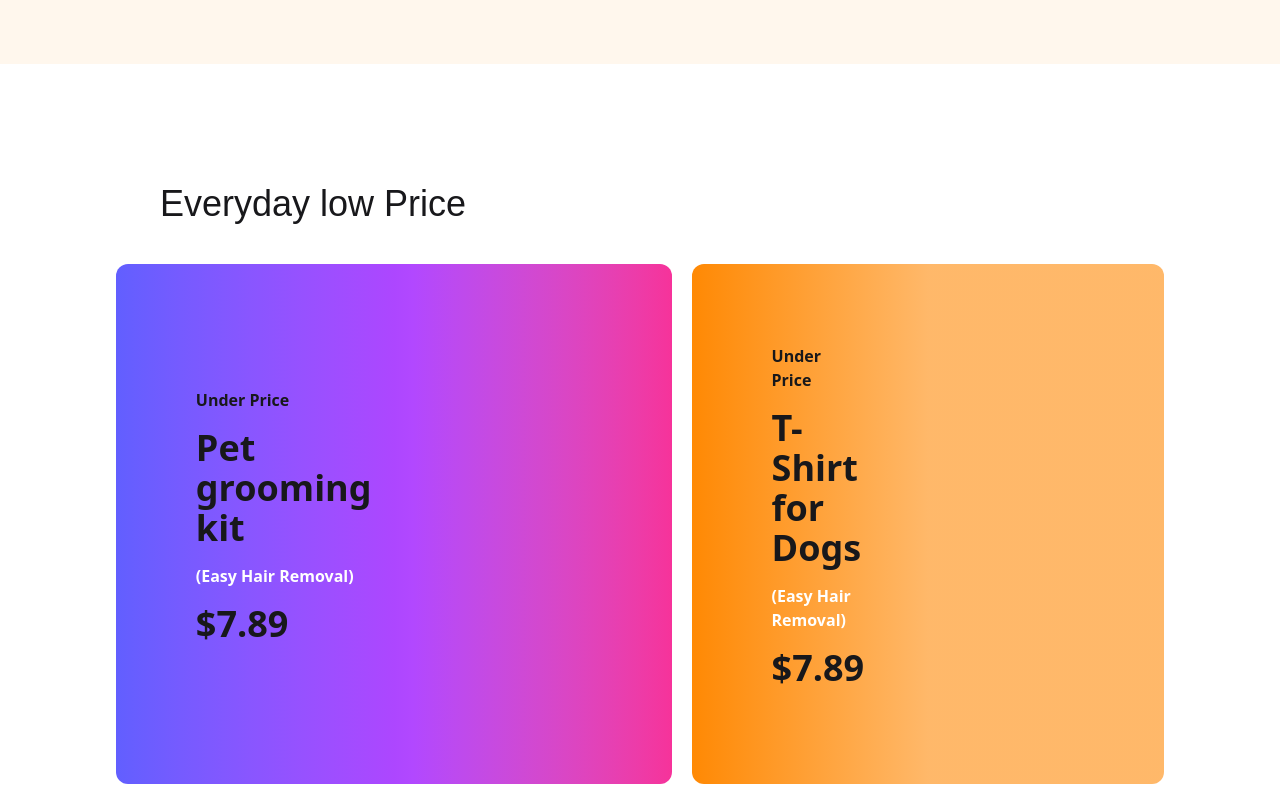
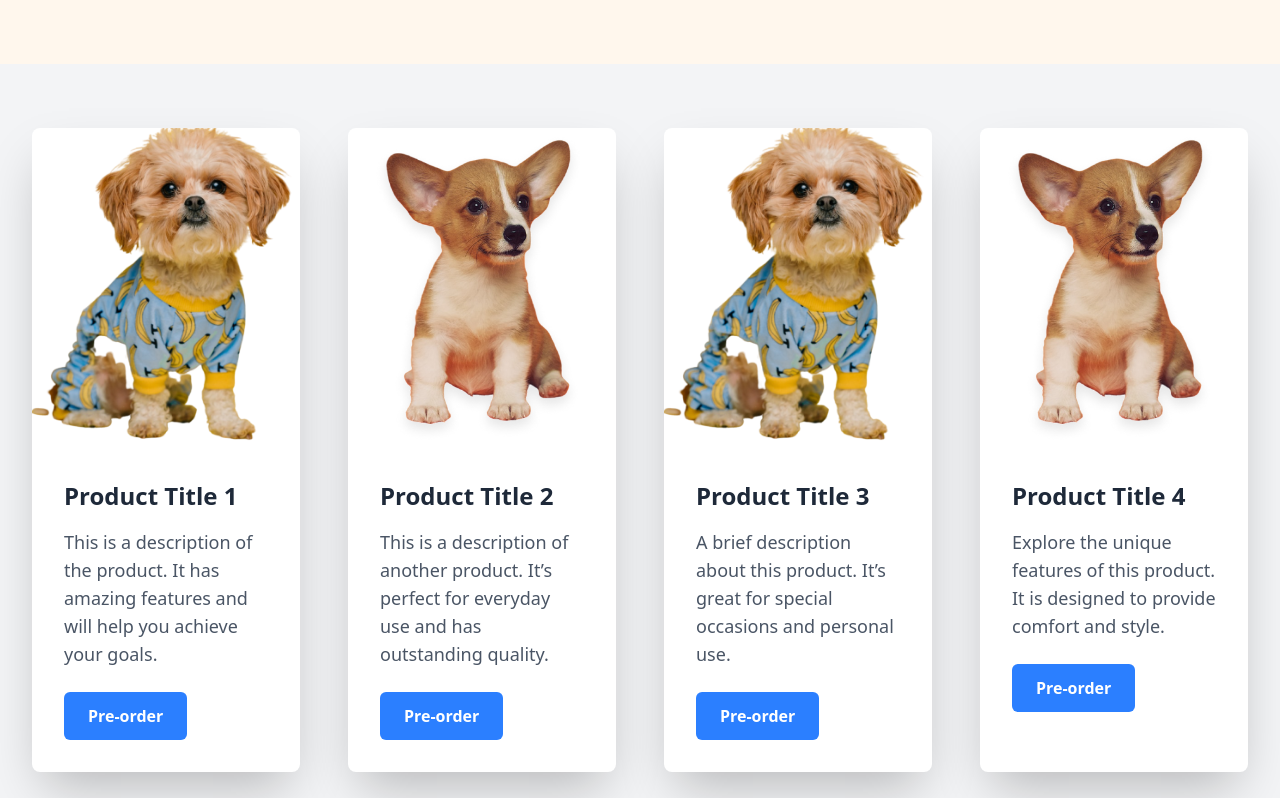
Before and after one commit to islamkamrulmd/WEB11-2327_assignment-3, a plain HTML site: page index.html in a window 1280 px wide. Shown: the part 2122-2920 px from the top of the page. Drawn offline with nearby package versions, Linux system fonts and the light colour scheme; a web font is replaced by a local one.

Commit message:
added extra section

```diff
--- a/index.html
+++ b/index.html
@@ -23,7 +23,7 @@
     </style>
 </head>
 
-<body class="">
+<body class>
     <header class="">
         <div class="bg-red-50 navbar bg-base-100 flex justify-between">
             <div class="flex items-center">
@@ -61,6 +61,8 @@
     </section>
 
     <main>
+
+
         <!-- card section -->
         <section class="mx-40 mb-20">
             <!-- Browse title -->
@@ -314,6 +316,54 @@
                 </div>
             </div>
         </section>
+
+        <div class="bg-gray-100">
+    <section class="py-16 px-8">
+        <div class="max-w-7xl mx-auto grid grid-cols-1 sm:grid-cols-2 md:grid-cols-3 lg:grid-cols-4 gap-12">
+
+            <!-- Card 1 -->
+            <div class="bg-white rounded-lg shadow-2xl overflow-hidden transform transition-transform hover:scale-105 w-full max-w-xs mx-auto">
+                <img src="assets/cute-pet-mid.png" alt="Product Image" class="w-full h-80 object-cover">
+                <div class="p-8">
+                    <h3 class="text-2xl font-bold text-gray-800">Product Title 1</h3>
+                    <p class="text-gray-600 mt-4 text-lg">This is a description of the product. It has amazing features and will help you achieve your goals.</p>
+                    <button class="mt-6 px-6 py-3 bg-blue-500 text-white font-semibold rounded-md hover:bg-blue-600 transition duration-300">Pre-order</button>
+                </div>
+            </div>
+
+            <!-- Card 2 -->
+            <div class="bg-white rounded-lg shadow-2xl overflow-hidden transform transition-transform hover:scale-105 w-full max-w-xs mx-auto">
+                <img src="assets/cute-dog-mid.png" alt="Product Image" class="w-full h-80 object-cover">
+                <div class="p-8">
+                    <h3 class="text-2xl font-bold text-gray-800">Product Title 2</h3>
+                    <p class="text-gray-600 mt-4 text-lg">This is a description of another product. It’s perfect for everyday use and has outstanding quality.</p>
+                    <button class="mt-6 px-6 py-3 bg-blue-500 text-white font-semibold rounded-md hover:bg-blue-600 transition duration-300">Pre-order</button>
+                </div>
+            </div>
+
+            <!-- Card 3 -->
+            <div class="bg-white rounded-lg shadow-2xl overflow-hidden transform transition-transform hover:scale-105 w-full max-w-xs mx-auto">
+                <img src="assets/cute-pet-mid.png" alt="Product Image" class="w-full h-80 object-cover">
+                <div class="p-8">
+                    <h3 class="text-2xl font-bold text-gray-800">Product Title 3</h3>
+                    <p class="text-gray-600 mt-4 text-lg">A brief description about this product. It’s great for special occasions and personal use.</p>
+                    <button class="mt-6 px-6 py-3 bg-blue-500 text-white font-semibold rounded-md hover:bg-blue-600 transition duration-300">Pre-order</button>
+                </div>
+            </div>
+
+            <!-- Card 4 -->
+            <div class="bg-white rounded-lg shadow-2xl overflow-hidden transform transition-transform hover:scale-105 w-full max-w-xs mx-auto">
+                <img src="assets/cute-dog-mid.png" alt="Product Image" class="w-full h-80 object-cover">
+                <div class="p-8">
+                    <h3 class="text-2xl font-bold text-gray-800">Product Title 4</h3>
+                    <p class="text-gray-600 mt-4 text-lg">Explore the unique features of this product. It is designed to provide comfort and style.</p>
+                    <button class="mt-6 px-6 py-3 bg-blue-500 text-white font-semibold rounded-md hover:bg-blue-600 transition duration-300">Pre-order</button>
+                </div>
+            </div>
+        </div>
+    </section>
+</div>
+
         <!-- low price section -->
         <section class="px-40 pt-30  h-260 bg-white">
             <h1 class="adlam-font text-4xl ">Everyday low Price</h1>
```
